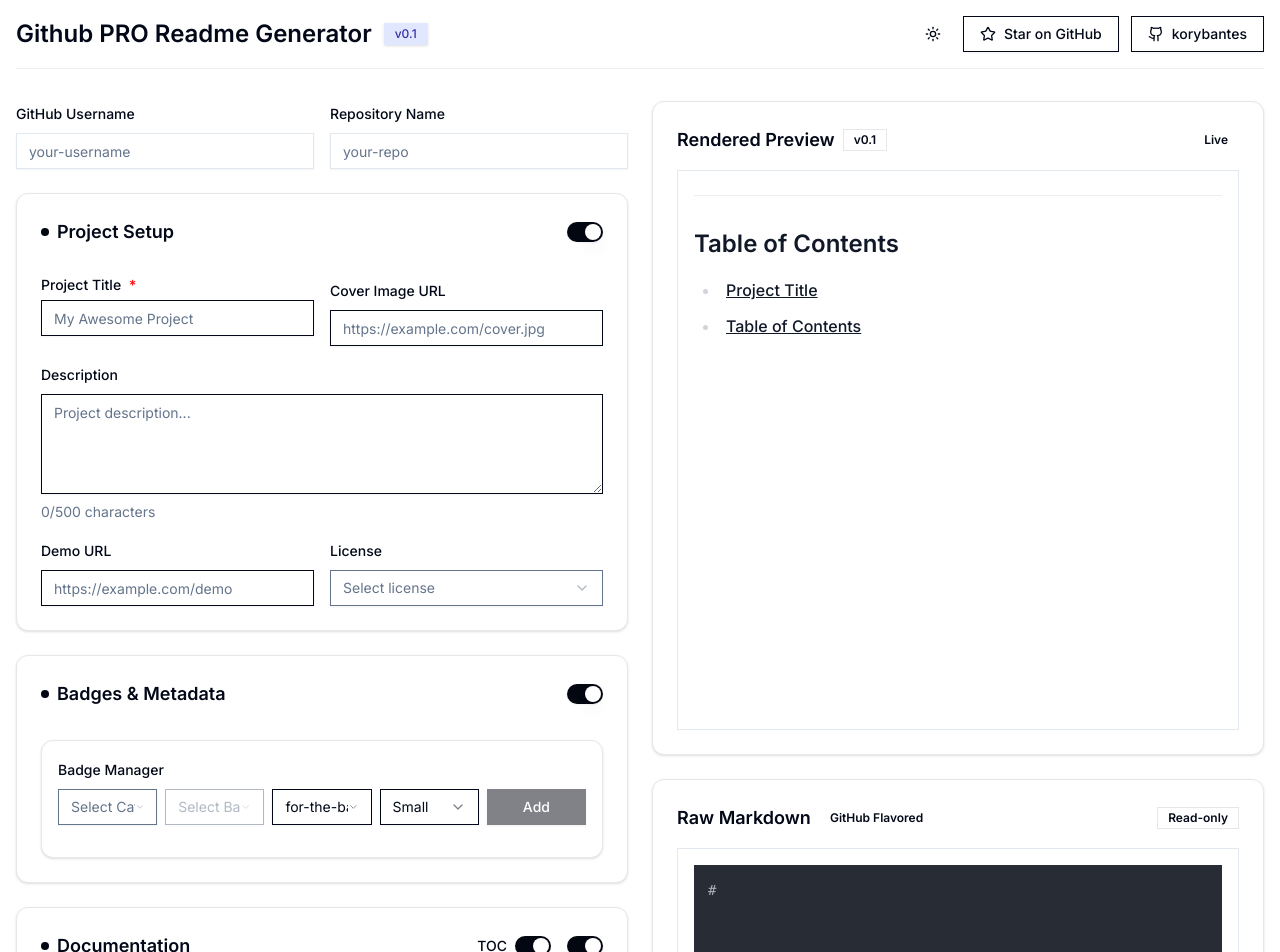
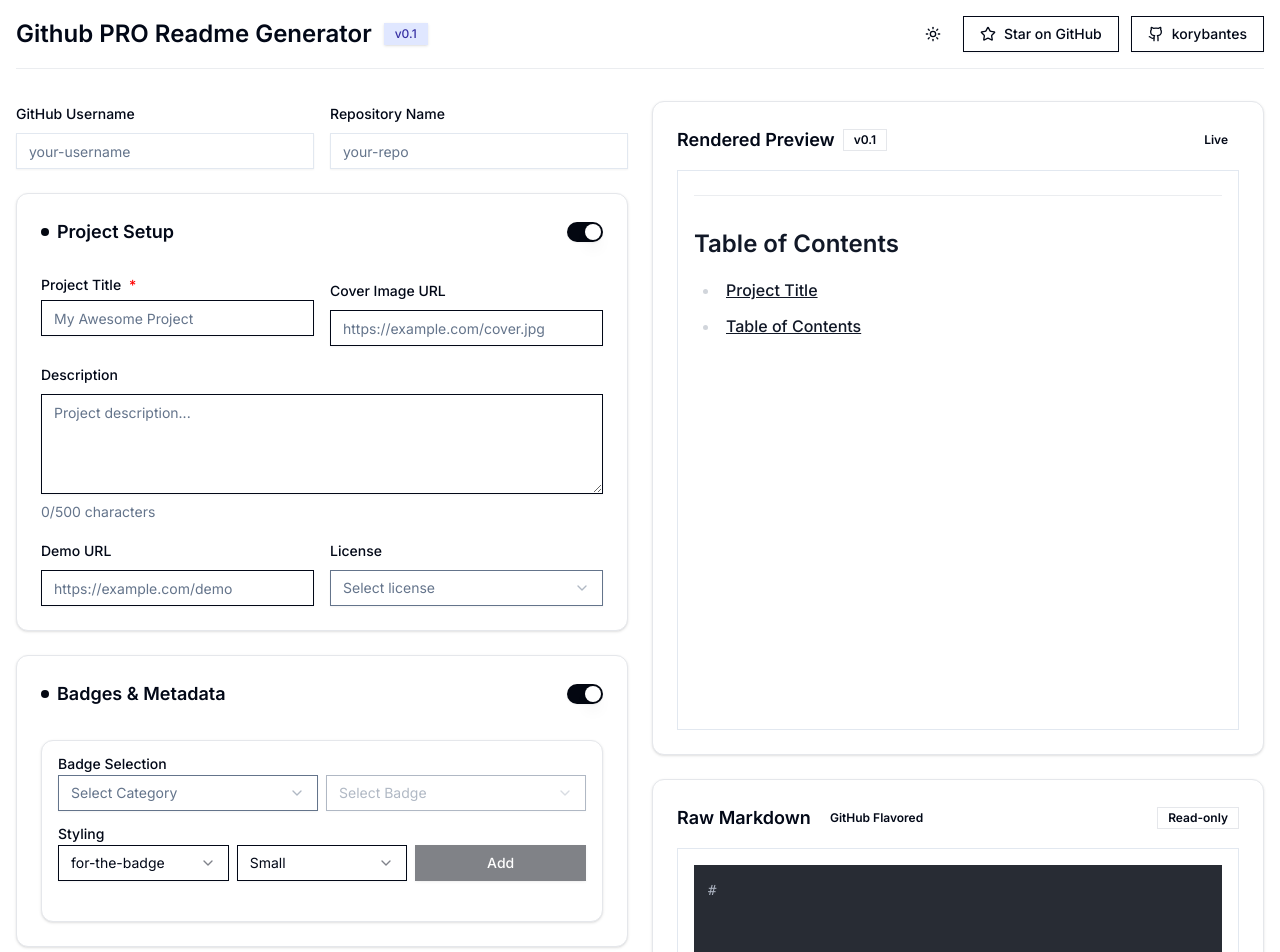
Before and after one commit to korybantes/github-pro-readme-generator, a Next.js app: page / in a window 1280 px wide. Shown: the top 952 px of the page. Built offline with nearby package versions, Linux system fonts and the light colour scheme.

Commit message:
badges updated

```diff
--- a/src/app/page.tsx
+++ b/src/app/page.tsx
@@ -114,6 +114,8 @@
     badges: true,
     documentation: true
   });
+
+  const [badgeStyle, setBadgeStyle] = useState("flat");
 
   return (
     <main className="container mx-auto p-4 max-w-7xl">
@@ -232,7 +234,8 @@
           </div>
         </div>
 
-        <PreviewSection content={readmeContent} licenses={Object.values(licenses)} />
+        <PreviewSection content={readmeContent} licenses={Object.values(licenses)} badgeStyle={badgeStyle} />
+
       </div>
     </main>
   );
--- a/src/app/preview-section.tsx
+++ b/src/app/preview-section.tsx
@@ -26,7 +26,13 @@
   },
 } as CustomMarkedOptions);
 
-export function PreviewSection({ content, licenses }: { content: string, licenses: string[] }) {
+interface PreviewSectionProps {
+  content: string;
+  licenses: string[];
+  badgeStyle: string; // new prop that holds the current badge style (e.g. "flat", "for-the-badge", etc.)
+}
+
+export function PreviewSection({ content, licenses, badgeStyle }: PreviewSectionProps) {
   const [htmlContent, setHtmlContent] = useState('');
 
   useEffect(() => {
@@ -34,11 +40,11 @@
       const parsed = marked.parse(content) as string;
       setHtmlContent(parsed);
 
-      // Highlight both sections
+      // Highlight code blocks using highlight.js
       const hljs = require('highlight.js');
       hljs.highlightAll();
 
-      // Manually highlight raw markdown
+      // Manually highlight raw markdown blocks if needed
       const markdownBlocks = document.querySelectorAll('code.language-markdown');
       markdownBlocks.forEach((block) => {
         if (!block.innerHTML) {
@@ -49,6 +55,23 @@
       setHtmlContent('<p>Error rendering preview</p>');
     }
   }, [content]);
+
+  // When badgeStyle changes (or when content updates), update badge image URLs inside the rendered preview.
+  useEffect(() => {
+    if (badgeStyle) {
+      const container = document.querySelector('.prose');
+      if (container) {
+        const images = container.querySelectorAll('img');
+        images.forEach((img) => {
+          const src = img.getAttribute('src');
+          if (src && src.includes('?style=')) {
+            const newSrc = src.replace(/(style=)[^&]+/, `$1${badgeStyle}`);
+            img.setAttribute('src', newSrc);
+          }
+        });
+      }
+    }
+  }, [badgeStyle, htmlContent]);
 
   return (
     <div className="space-y-6">
@@ -68,10 +91,8 @@
             }}
             ref={(node) => {
               if (node) {
-                // Highlight codes
                 const hljs = require('highlight.js');
                 node.querySelectorAll('pre code').forEach((block) => {
-                  // Only highlight if not already processed
                   if (!block.classList.contains('hljs')) {
                     hljs.highlightElement(block);
                   }
@@ -95,9 +116,7 @@
             <code
               className="language-xl block whitespace-pre-wrap"
               dangerouslySetInnerHTML={{
-                __html: require('highlight.js').highlight(content, {
-                  language: 'xl'
-                }).value
+                __html: require('highlight.js').highlight(content, { language: 'xl' }).value
               }}
             />
           </pre>
--- a/src/components/badge-selector.tsx
+++ b/src/components/badge-selector.tsx
@@ -8,7 +8,7 @@
 
 const STYLE_OPTIONS = ["flat", "flat-square", "plastic", "for-the-badge", "social"];
 const SIZE_OPTIONS = ["Small", "Medium", "Large"];
-const SIZE_CLASS_MAP: { [key in "Small" | "Medium" | "Large"]: string } = {
+const SIZE_CLASS_MAP = {
   "Small": "w-16",
   "Medium": "w-24",
   "Large": "w-32"
@@ -94,9 +94,9 @@
   const [selectedCategory, setSelectedCategory] = useState("");
   const [selectedBadge, setSelectedBadge] = useState("");
   const [selectedStyle, setSelectedStyle] = useState("for-the-badge");
-  const [selectedSize, setSelectedSize] = useState<"Small" | "Medium" | "Large">("Small");
+  const [selectedSize, setSelectedSize] = useState<keyof typeof SIZE_CLASS_MAP>("Small");
 
-  // Create a preview URL using the selected badge, style, and placeholders.
+  // Preview + URL
   const previewBadgeUrl = selectedBadge
     ? selectedBadge
         .replaceAll("{username}", username)
@@ -127,13 +127,12 @@
   };
 
   return (
-    <Card className="p-4 space-y-4">
-      <div className="space-y-2">
-        <Label>Badge Manager</Label>
-
-        {/* Responsive grid for dropdowns and Add button */}
-        <div className="grid grid-cols-1 sm:grid-cols-5 gap-2">
-          <div>
+    <Card className="p-4 space-y-6">
+      <div className="space-y-4">
+        {/* Badge Selection Section */}
+        <div>
+          <Label className="mb-1 block">Badge Selection</Label>
+          <div className="grid grid-cols-1 sm:grid-cols-2 gap-2">
             <Select value={selectedCategory} onValueChange={setSelectedCategory}>
               <SelectTrigger className="w-full">
                 <SelectValue placeholder="Select Category" />
@@ -146,9 +145,11 @@
                 ))}
               </SelectContent>
             </Select>
-          </div>
-          <div>
-            <Select value={selectedBadge} onValueChange={setSelectedBadge} disabled={!selectedCategory}>
+            <Select
+              value={selectedBadge}
+              onValueChange={setSelectedBadge}
+              disabled={!selectedCategory}
+            >
               <SelectTrigger className="w-full">
                 <SelectValue placeholder="Select Badge" />
               </SelectTrigger>
@@ -163,7 +164,12 @@
               </SelectContent>
             </Select>
           </div>
-          <div>
+        </div>
+
+        {/* Styling Section */}
+        <div>
+          <Label className="mb-1 block">Styling</Label>
+          <div className="grid grid-cols-1 sm:grid-cols-3 gap-2">
             <Select value={selectedStyle} onValueChange={setSelectedStyle}>
               <SelectTrigger className="w-full">
                 <SelectValue placeholder="Select Style" />
@@ -176,9 +182,7 @@
                 ))}
               </SelectContent>
             </Select>
-          </div>
-          <div>
-            <Select value={selectedSize} onValueChange={(value) => setSelectedSize(value as "Small" | "Medium" | "Large")}>
+            <Select value={selectedSize} onValueChange={(value) => setSelectedSize(value as keyof typeof SIZE_CLASS_MAP)}>
               <SelectTrigger className="w-full">
                 <SelectValue placeholder="Select Size" />
               </SelectTrigger>
@@ -190,8 +194,6 @@
                 ))}
               </SelectContent>
             </Select>
-          </div>
-          <div>
             <Button onClick={addBadge} disabled={!selectedBadge} className="w-full">
               Add
             </Button>
@@ -207,7 +209,7 @@
         {/* Preview Section */}
         {selectedBadge && (
           <div className="mt-4">
-            <Label>Preview:</Label>
+            <Label className="mb-1 block">Preview:</Label>
             <div className="p-2 border rounded inline-block">
               <img
                 alt="Preview Badge"
```
